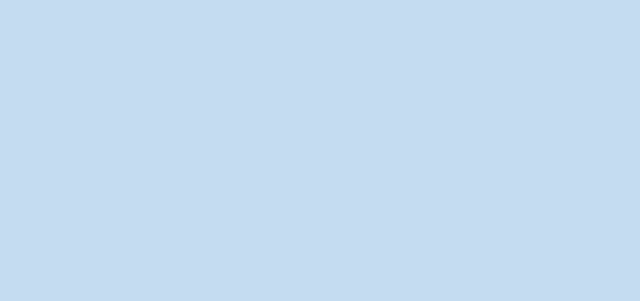
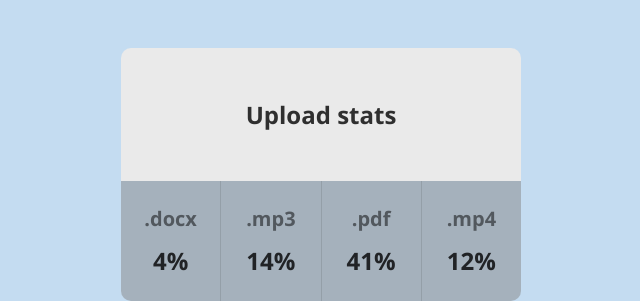
Before and after one commit to SeredaAndrey/goit-react-hw-01-components, a React (Create React App) app: page / in a window 1280 px wide. Shown: the part 649-950 px from the top of the page, without its empty margins (319-959 px from the left). Before the commit the page ends 800 px from the top, so only its background shows below. Built offline with nearby package versions, Linux system fonts and the light colour scheme.

Commit message:
aniting 1

```diff
--- a/src/components/App.jsx
+++ b/src/components/App.jsx
@@ -1,18 +1,18 @@
 import { UserCard } from './usercard/usercard';
+import { Statistic } from './statistics/statistics';
 import userCard from './usercard/user.json';
+import data from './statistics/data.json';
 export const App = () => {
-  console.log();
   return (
-    <div>
+    <>
       <UserCard
         username={userCard.username}
         tag={userCard.tag}
         location={userCard.location}
         avatar={userCard.avatar}
-        followers={userCard.stats.followers}
-        views={userCard.stats.views}
-        likes={userCard.stats.likes}
+        stats={userCard.stats}
       />
-    </div>
+      <Statistic title={'Upload stats'} stats={data} />
+    </>
   );
 };
--- /dev/null
+++ b/src/components/statistics/data.json
@@ -0,0 +1,7 @@
+[
+  { "id": "id-1", "label": ".docx", "percentage": 22 },
+  { "id": "id-2", "label": ".pdf", "percentage": 4 },
+  { "id": "id-3", "label": ".mp3", "percentage": 17 },
+  { "id": "id-4", "label": ".psd", "percentage": 47 },
+  { "id": "id-5", "label": ".pdf", "percentage": 10 }
+]
--- /dev/null
+++ b/src/components/statistics/statistics.jsx
@@ -0,0 +1,35 @@
+import {
+  StatisticConatiner,
+  Title,
+  StatList,
+  StatItem,
+  StatLabel,
+  StatPercentage,
+} from './statistics.styled';
+
+export const Statistic = title => {
+  return (
+    <StatisticConatiner>
+      <Title>Upload stats</Title>
+
+      <StatList>
+        <StatItem>
+          <StatLabel>.docx</StatLabel>
+          <StatPercentage>4%</StatPercentage>
+        </StatItem>
+        <StatItem>
+          <StatLabel>.mp3</StatLabel>
+          <StatPercentage>14%</StatPercentage>
+        </StatItem>
+        <StatItem>
+          <StatLabel>.pdf</StatLabel>
+          <StatPercentage>41%</StatPercentage>
+        </StatItem>
+        <StatItem>
+          <StatLabel>.mp4</StatLabel>
+          <StatPercentage>12%</StatPercentage>
+        </StatItem>
+      </StatList>
+    </StatisticConatiner>
+  );
+};
--- /dev/null
+++ b/src/components/statistics/statistics.styled.jsx
@@ -0,0 +1,77 @@
+import styled from '@emotion/styled';
+
+export const StatisticConatiner = styled.section`
+  width: 400px;
+  height: fit-content;
+
+  margin-top: 50px;
+  margin-left: auto;
+  margin-right: auto;
+
+  border-radius: 10px;
+`;
+export const Title = styled.h2`
+  padding: 50px 75px;
+  margin: 0;
+
+  border-top-left-radius: 10px;
+  border-top-right-radius: 10px;
+
+  font-family: 'Segoe UI';
+  font-size: 24px;
+  font-weight: 700;
+
+  text-align: center;
+
+  color: rgba(0, 0, 0, 0.8);
+
+  background-color: rgb(234, 234, 234);
+`;
+export const StatList = styled.ul`
+  margin: 0;
+  padding: 0;
+
+  display: flex;
+
+  border-bottom-left-radius: 10px;
+  border-bottom-right-radius: 10px;
+
+  background-color: rgb(136, 135, 135, 0.5);
+`;
+export const StatItem = styled.li`
+display: flex;
+
+  width: calc(100% / 4);
+  height: 120px;
+
+  flex-direction: column;
+
+  list-style-type: none;
+
+  justify-content: center;
+
+  &:not(:last-child) {
+  border-right: 1px rgba(0, 0, 0, 0.1) solid;
+`;
+export const StatLabel = styled.span`
+  margin: 0 0 12px 0;
+  padding: 0;
+  text-align: center;
+
+  font-family: 'Segoe UI';
+  font-size: 20px;
+  font-weight: 600;
+
+  color: rgba(0, 0, 0, 0.5);
+`;
+export const StatPercentage = styled.span`
+  margin: 0;
+  padding: 0;
+  text-align: center;
+
+  font-family: 'Segoe UI';
+  font-size: 24px;
+  font-weight: 700;
+
+  color: rgba(0, 0, 0, 0.8);
+`;
--- a/src/components/usercard/usercard.jsx
+++ b/src/components/usercard/usercard.jsx
@@ -1,4 +1,5 @@
 import PropTypes from 'prop-types';
+
 import {
   Profile,
   Description,
@@ -12,15 +13,7 @@ import {
   Quantity,
 } from './usercard.styled';
 
-export const UserCard = ({
-  username,
-  tag,
-  location,
-  avatar,
-  followers,
-  views,
-  likes,
-}) => {
+export const UserCard = ({ username, tag, location, avatar, stats }) => {
   return (
     <Profile>
       <Description>
@@ -33,15 +26,15 @@ export const UserCard = ({
       <Stats>
         <StatsItem>
           <Label>Followers</Label>
-          <Quantity>{followers}</Quantity>
+          <Quantity>{stats.followers}</Quantity>
         </StatsItem>
         <StatsItem>
           <Label>Views</Label>
-          <Quantity>{views}</Quantity>
+          <Quantity>{stats.views}</Quantity>
         </StatsItem>
         <StatsItem>
           <Label>Likes</Label>
-          <Quantity>{likes}</Quantity>
+          <Quantity>{stats.likes}</Quantity>
         </StatsItem>
       </Stats>
     </Profile>
```
